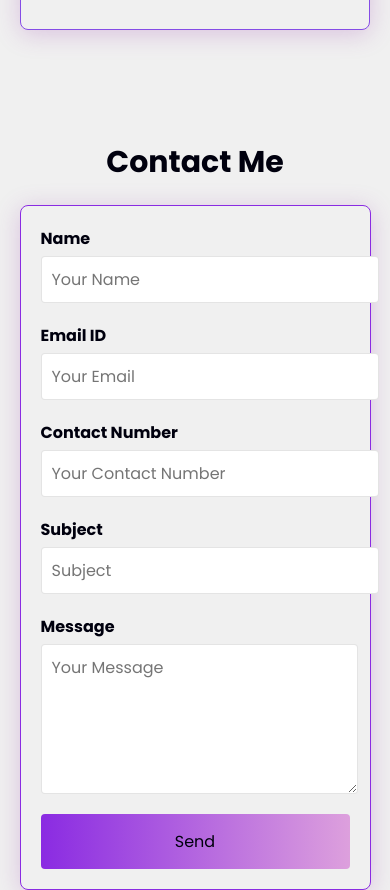
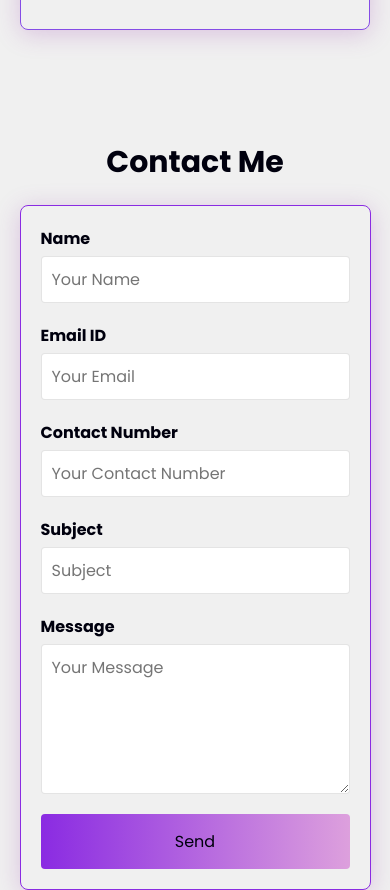
Before and after one commit to DeenathayalanCK/CK-portfolio, a plain HTML site: page index.html in a window 390 px wide. Shown: the part 7412-8302 px from the top of the page. Drawn offline with Linux system fonts and the light colour scheme.

Commit message:
optimization bug fix

```diff
--- a/css/styles.css
+++ b/css/styles.css
@@ -671,6 +671,8 @@ width: 650px;
 
 .contact-form input,
 .contact-form textarea {
+  width: 100%;
+  box-sizing: border-box;
   padding: 10px;
   border: 1px solid rgba(211, 211, 211, 0.6);
   border-radius: 4px;
@@ -678,6 +680,7 @@ width: 650px;
   background-color: rgb(255, 255, 255);
   color: black !important;
 }
+
 
 .contact-form textarea {
   resize: vertical;
@@ -690,6 +693,7 @@ width: 650px;
   background: linear-gradient(to right, blueviolet, plum);
   color: var(--text-color);
   font-size: 1rem;
+  font-weight: 700px;
   border-radius: 4px;
   cursor: pointer;
   transition: background 0.3s ease;
@@ -939,4 +943,9 @@ width: 650px;
   .contact-form .form-group {
     flex: 1 1 100%;
   }
+  .contact-form input,
+  .contact-form textarea {
+    width: 100%;
+    box-sizing: border-box;
+  }
 }
--- a/index.html
+++ b/index.html
@@ -148,7 +148,7 @@
   <script type="application/ld+json" src="structuredData.json"></script>
 
     <title>Portfolio</title>
-    <link rel="icon" href="images/cook-islands.png">
+    <link rel="icon" href="images/ck-black.png">
     <link rel="preconnect" href="https://fonts.googleapis.com">
 <link rel="preconnect" href="https://fonts.gstatic.com" crossorigin>
 <link href="https://fonts.googleapis.com/css2?family=Montserrat:ital,wght@0,100..900;1,100..900&display=swap" rel="stylesheet">
```
Also changed, not shown: images/dp logo.png (deleted), images/images.jpeg (deleted).
